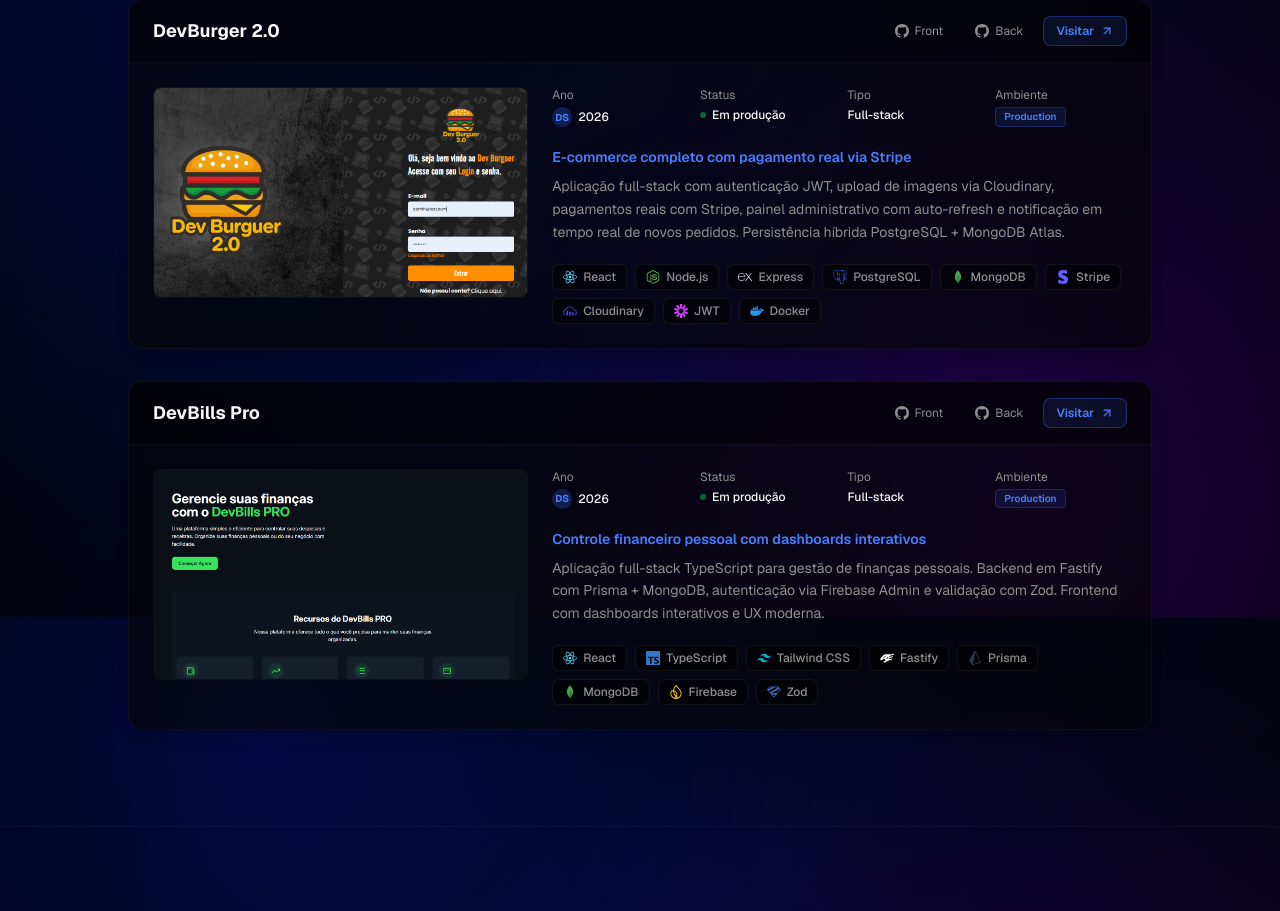
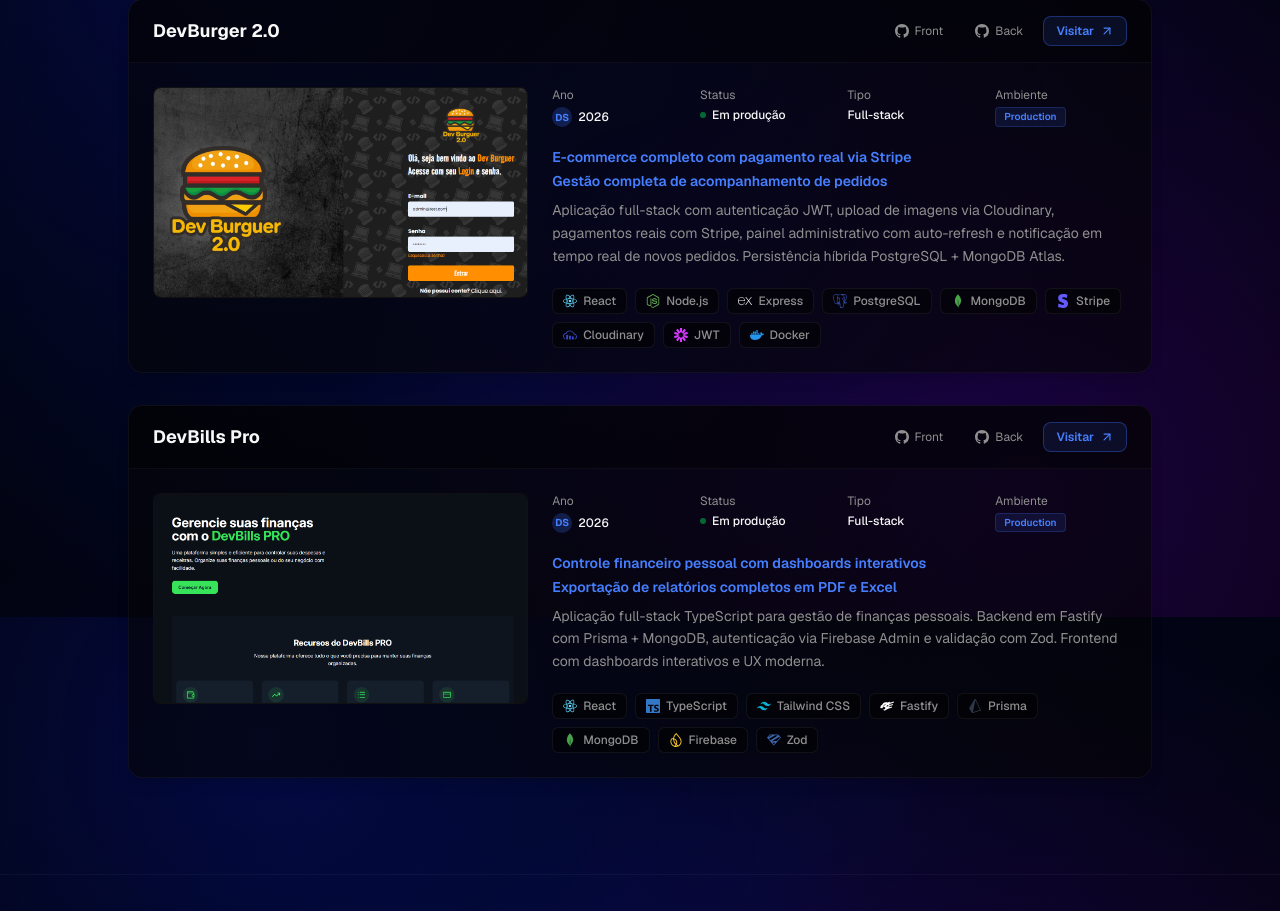
Before and after one commit to Doug1980/douglas-salazar-portfolio, a Next.js app: page / in a window 1280 px wide. Shown: the part 4983-5894 px from the top of the page. Built offline with nearby package versions, Linux system fonts and the light colour scheme.

Commit message:
fix(projects): corrige subtitle e adiciona feature de exportacao

```diff
--- a/src/components/sections/Projects.tsx
+++ b/src/components/sections/Projects.tsx
@@ -28,6 +28,23 @@
   color: string;
 };
 
+type Project = {
+  title: string;
+  preview: string;
+  subtitle: string[];
+  description: string;
+  meta: {
+    year: string;
+    status: string;
+    type: string;
+    env: string;
+  };
+  techs: string[];
+  demo: string;
+  frontend: string;
+  backend: string;
+};
+
 const TECHS: Record<string, Tech> = {
   React: { name: "React", Icon: SiReact, color: "#61DAFB" },
   "Node.js": { name: "Node.js", Icon: SiNodedotjs, color: "#5FA04E" },
@@ -51,11 +68,14 @@
   Zod: { name: "Zod", Icon: SiZod, color: "#3E67B1" },
 };
 
-const PROJECTS = [
+const PROJECTS: Project[] = [
   {
     title: "DevBurger 2.0",
     preview: "/devburguer-preview.png",
-    subtitle: "E-commerce completo com pagamento real via Stripe",
+    subtitle: [
+      "E-commerce completo com pagamento real via Stripe",
+      "Gestão completa de acompanhamento de pedidos",
+    ],
     description:
       "Aplicação full-stack com autenticação JWT, upload de imagens via Cloudinary, pagamentos reais com Stripe, painel administrativo com auto-refresh e notificação em tempo real de novos pedidos. Persistência híbrida PostgreSQL + MongoDB Atlas.",
     meta: {
@@ -82,7 +102,10 @@
   {
     title: "DevBills Pro",
     preview: "/devbills-preview.png",
-    subtitle: "Controle financeiro pessoal com dashboards interativos",
+    subtitle: [
+      "Controle financeiro pessoal com dashboards interativos",
+      "Exportação de relatórios completos em PDF e Excel",
+    ],
     description:
       "Aplicação full-stack TypeScript para gestão de finanças pessoais. Backend em Fastify com Prisma + MongoDB, autenticação via Firebase Admin e validação com Zod. Frontend com dashboards interativos e UX moderna.",
     meta: {
@@ -213,9 +236,11 @@
                   </div>
 
                   <div className="space-y-2">
-                    <p className="text-primary text-sm font-semibold">
-                      {project.subtitle}
-                    </p>
+                    <div className="text-primary text-sm font-semibold space-y-1">
+                      {project.subtitle.map((line, i) => (
+                        <p key={i}>{line}</p>
+                      ))}
+                    </div>
                     <p className="text-muted-foreground text-sm leading-relaxed">
                       {project.description}
                     </p>
```
